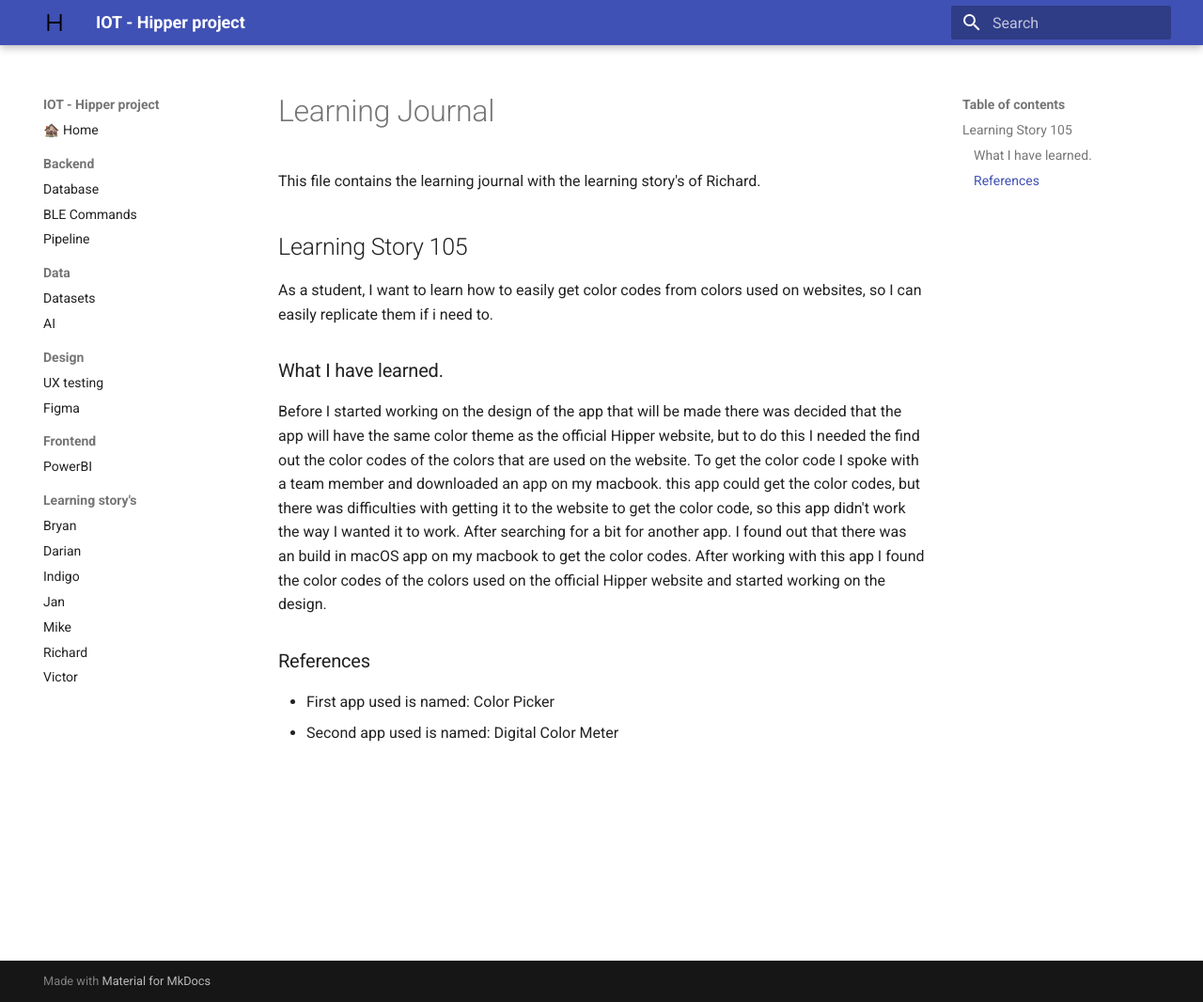
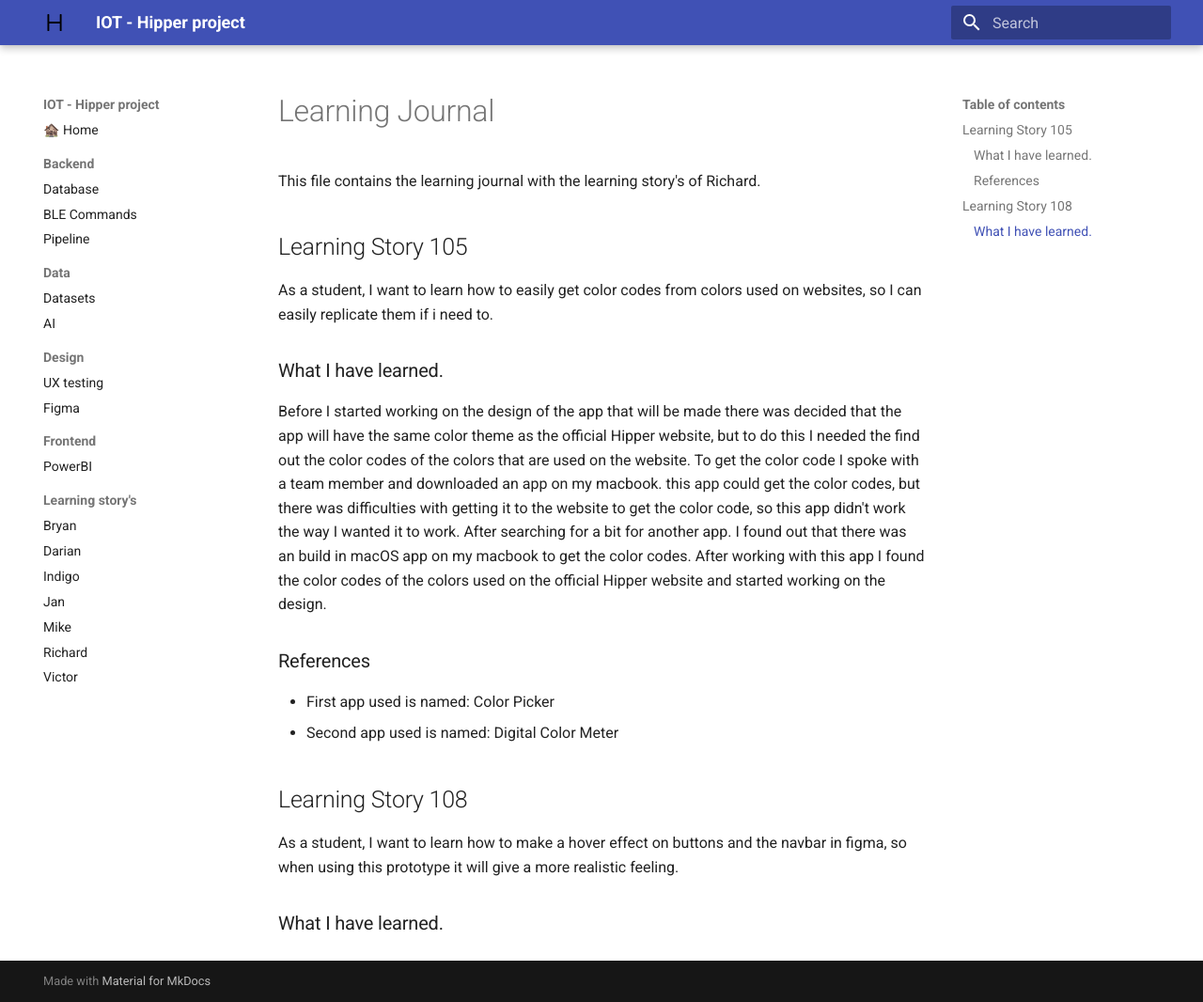
Before and after one commit to Vic-Warden/Digital-Life-Hipper-Monitoring, an MkDocs documentation site: the page built from docs/learning/journalRichard.md, in a window 1280 px wide and 1066 px high. Shown: the whole window at 94% size. Built offline with MkDocs 1.6.1 and Material for MkDocs 9.7.7, drawn with Linux system fonts in a browser that asks for light colours.

Commit message:
docs: Learning story 108

```diff
--- a/docs/learning/journalRichard.md
+++ b/docs/learning/journalRichard.md
@@ -10,3 +10,8 @@ Before I started working on the design of the app that will be made there was de
 ### References
 - First app used is named: Color Picker
 - Second app used is named: Digital Color Meter
+
+## Learning Story 108
+As a student, I want to learn how to make a hover effect on buttons and the navbar in figma, so when using this prototype it will give a more realistic feeling.
+
+### What I have learned.
```
